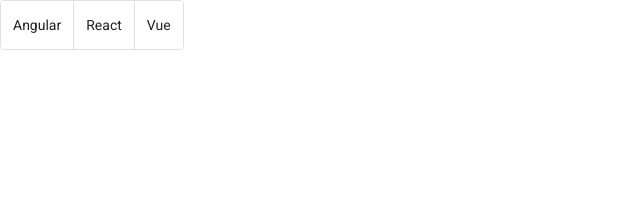
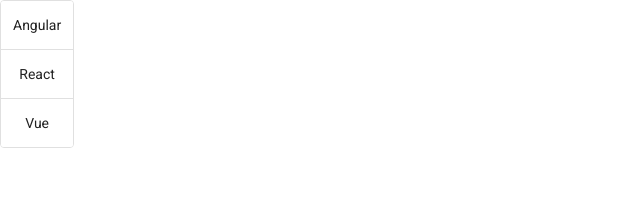
Before and after one commit to grand-rick001/angular-material-practice, an Angular app: page / in a window 1280 px wide. Shown: the top 198 px of the page, without its empty margins (0-640 px from the left). Built offline with nearby package versions, Linux system fonts and the light colour scheme.

Commit message:
[learn]: MatButtonToggle attributes

```diff
--- a/src/app/app.component.html
+++ b/src/app/app.component.html
@@ -5,7 +5,7 @@
  -->
 
  <div>
-    <mat-button-toggle-group #toggleGroup="matButtonToggleGroup" multiple>
+    <mat-button-toggle-group #toggleGroup="matButtonToggleGroup" vertical multiple>
         <mat-button-toggle value="angular">Angular</mat-button-toggle>
         <mat-button-toggle value="react">React</mat-button-toggle>
         <mat-button-toggle value="vue">Vue</mat-button-toggle>
```
